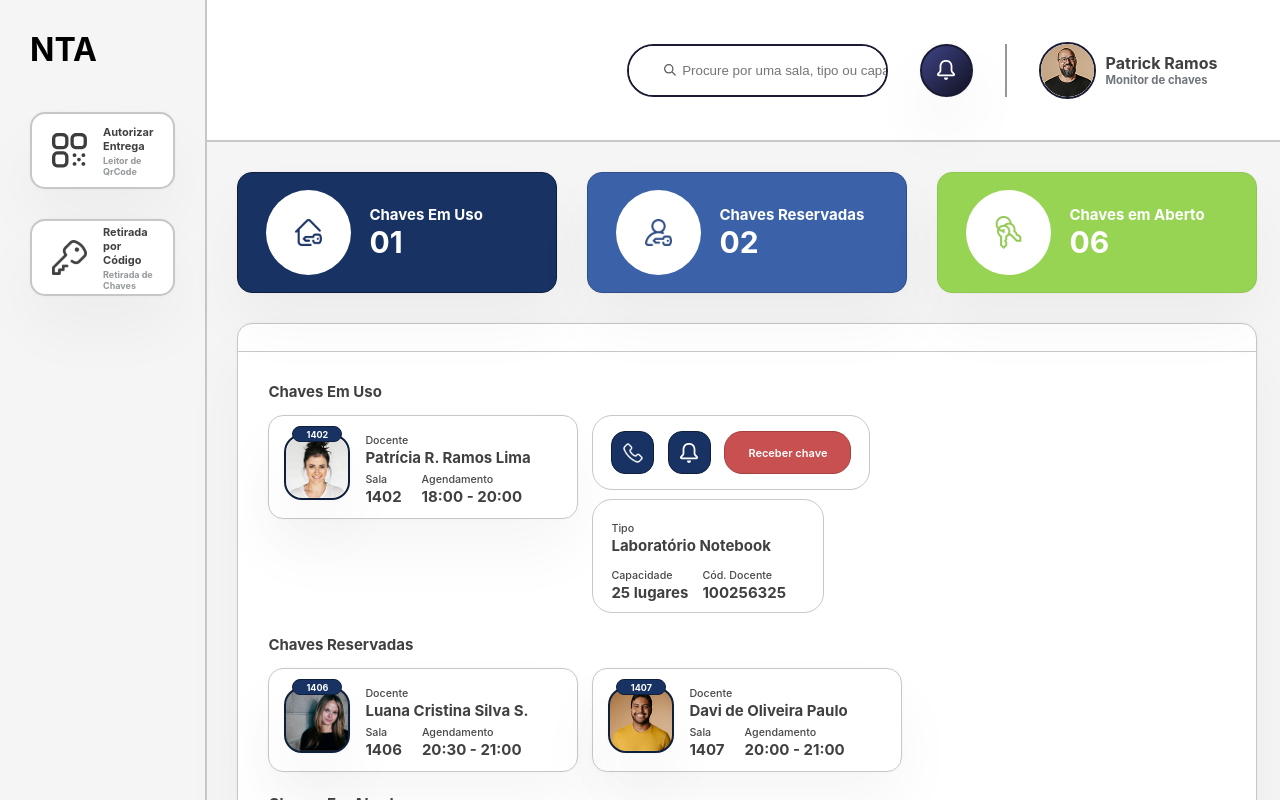
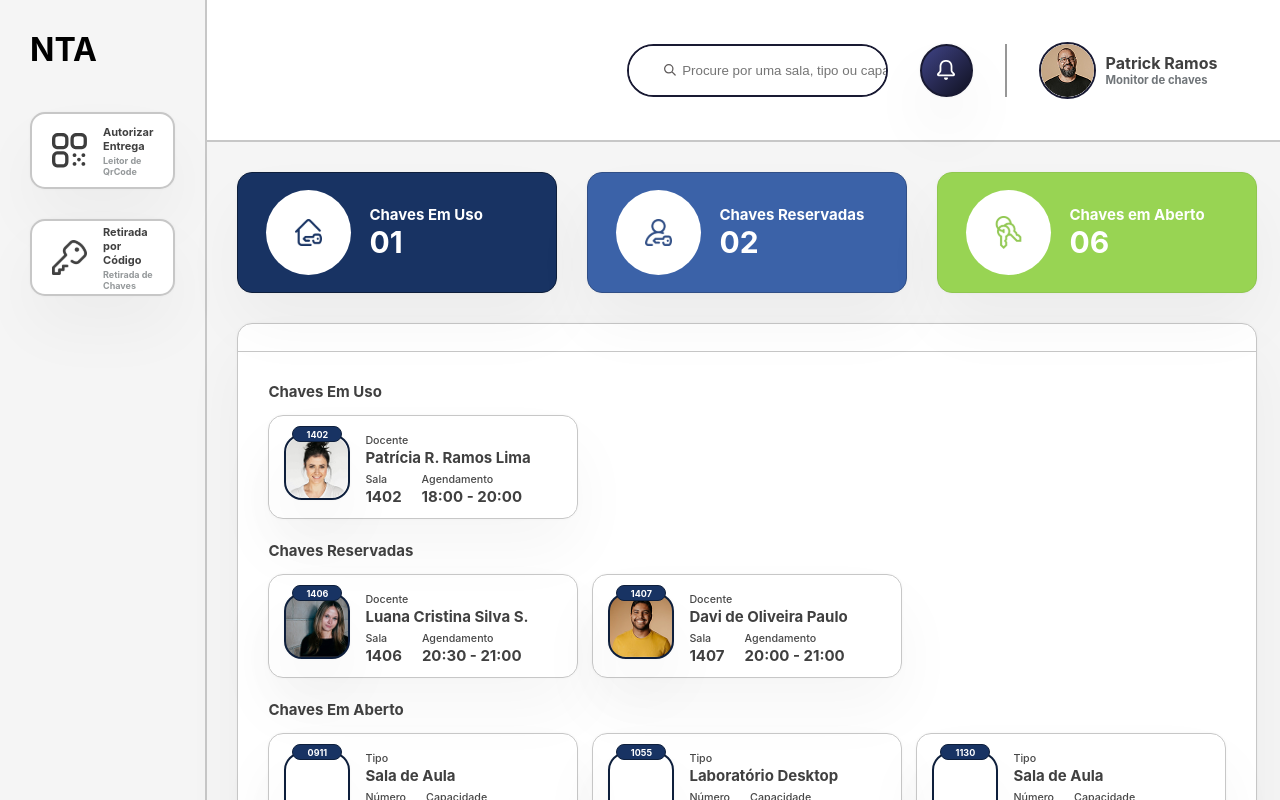
Before and after one commit to netoodev/nta-app, a React (Create React App) app: page / in a window 1280 px wide. Shown: the top 800 px of the page. Built offline with nearby package versions, Linux system fonts and the light colour scheme.

Commit message:
Clicar no card para ativar ação

```diff
--- a/src/App.js
+++ b/src/App.js
@@ -11,7 +11,6 @@ import KeyCardRoom from './components/KeyCard/keyCardRoom';
 import docenteProfilePic from './img/docente-profile-pic.png';
 import docenteProfilePic2 from './img/docente-profile-pic-2.jpg';
 import docenteProfilePic3 from './img/docente-profile-pic-3.jpg';
-import ActionCard from './components/ActionCard/actionCard';
 
 function App() {
   const infoCardBlue = {
@@ -50,7 +49,6 @@ function App() {
                 <h4 className='keys-content-section-title'>Chaves Em Uso</h4>
                 <div className='keys-content-section-grid'>
                   <KeyCardUser img={docenteProfilePic} name="Patrícia R. Ramos Lima" room="1402" startHour="18:00" endHour="20:00"/>
-                  <ActionCard/>
                 </div>
               </div>
               <div className='keys-content-section'>
--- a/src/components/ActionCard/actionCard.css
+++ b/src/components/ActionCard/actionCard.css
@@ -60,10 +60,9 @@
 
 .room-info-card {
     width: 232px;
-    height: 114px;
+    min-height: 114px;
 
-    padding-inline: 18px;
-    padding-block: 16px;
+    padding: 18px;
 
     background-color: var(--white);
     border: 1px solid var(--dark-gray);
@@ -71,6 +70,7 @@
 
     display: flex;
     flex-direction: column;
+    justify-content: center;
     gap: 8px;
 }
 
--- a/src/components/KeyCard/keyCard.css
+++ b/src/components/KeyCard/keyCard.css
@@ -1,3 +1,9 @@
+.column {
+    display: flex;
+    flex-direction: column;
+    gap: 14px;
+}
+
 .keycard {
     width: 310px;
     max-height: 104px;
--- a/src/components/KeyCard/keyCardUser.js
+++ b/src/components/KeyCard/keyCardUser.js
@@ -1,9 +1,19 @@
-import React from 'react';
+import React, {useState} from 'react';
 import './keyCard.css';
+import ActionCard from '../ActionCard/actionCard';
 
 
-const KeyCardUser = (props) => (
-    <div className='keycard'>
+const KeyCardUser = (props) => {
+
+    const [isActive, setIsActive] = useState(false);
+
+    const toggleCard = () => {
+    setIsActive(!isActive);
+    };
+
+    return (
+        <div className='column'>
+            <div className='keycard' onClick={toggleCard}>
                 <div className='key-user'>
                     <div className='user-class'><p>{props.room}</p></div>
                     <div className='key-user-img' style={{backgroundImage: `url(${props.img})`}}></div>
@@ -25,6 +35,9 @@ const KeyCardUser = (props) => (
                     </div>
                 </div>
             </div>
+            {isActive && <ActionCard />}
+        </div>
     );
+};
 
 export default KeyCardUser;
```
Lines whose indentation alone changed are shown as unchanged.
